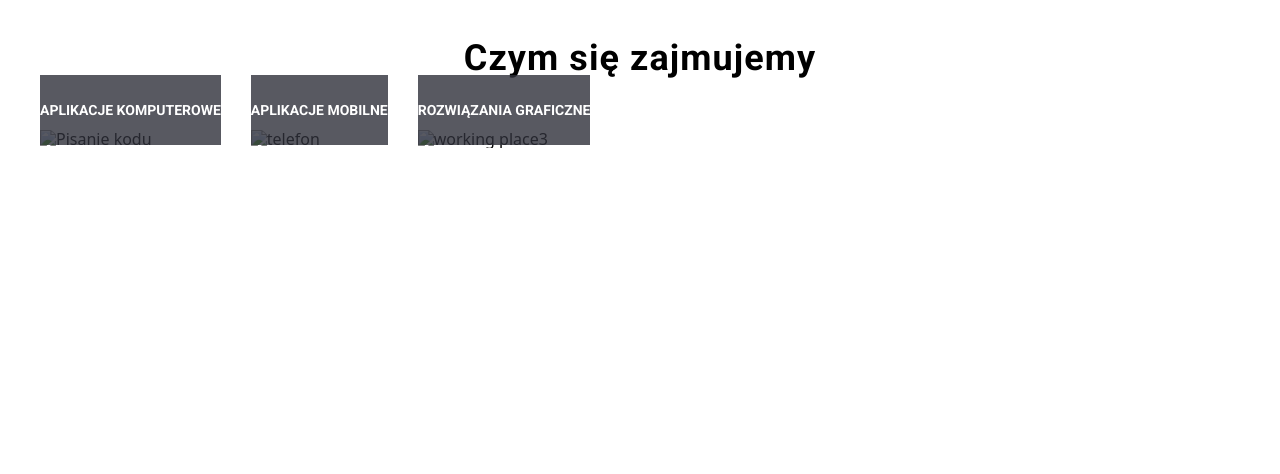
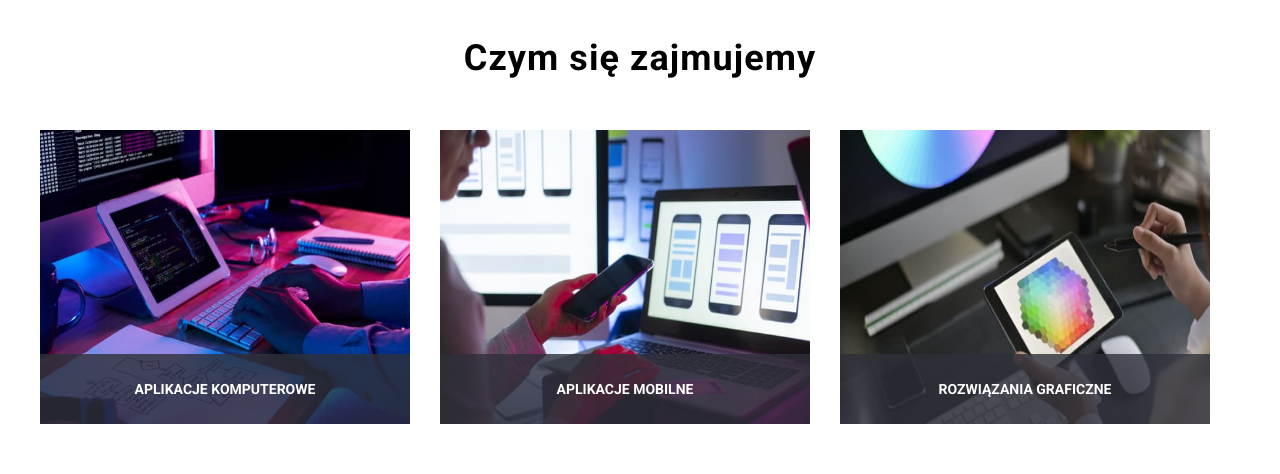
Before and after one commit to KrzysztofPak/goit-markup-hw-08, a plain HTML site: page index.html in a window 1280 px wide. Shown: the part 1080-1554 px from the top of the page. Drawn offline with nearby package versions, Linux system fonts and the light colour scheme; files whose address does not match are found by name.

Commit message:
Update index.html

```diff
--- a/index.html
+++ b/index.html
@@ -146,7 +146,7 @@
         <ul class="about-us__display">
           <li>
             <img
-              src=".images/services/keyboard1.jpg"
+              src="images/services/keyboard1.jpg"
               alt="Pisanie kodu"
               width="370"
               height="294"
@@ -156,7 +156,7 @@
           <li>
             <img
               class="img-position"
-              src=".images/services/smartphone2.jpg"
+              src="images/services/smartphone2.jpg"
               alt="telefon"
               width="370"
               height="294"
@@ -165,8 +165,8 @@
           </li>
           <li>
             <img
-              src=".images/services/tablet3.jpg"
-              alt="working place3"
+              src="images/services/tablet3.jpg"
+              alt="tablet"
               width="370"
               height="294"
             />
```
